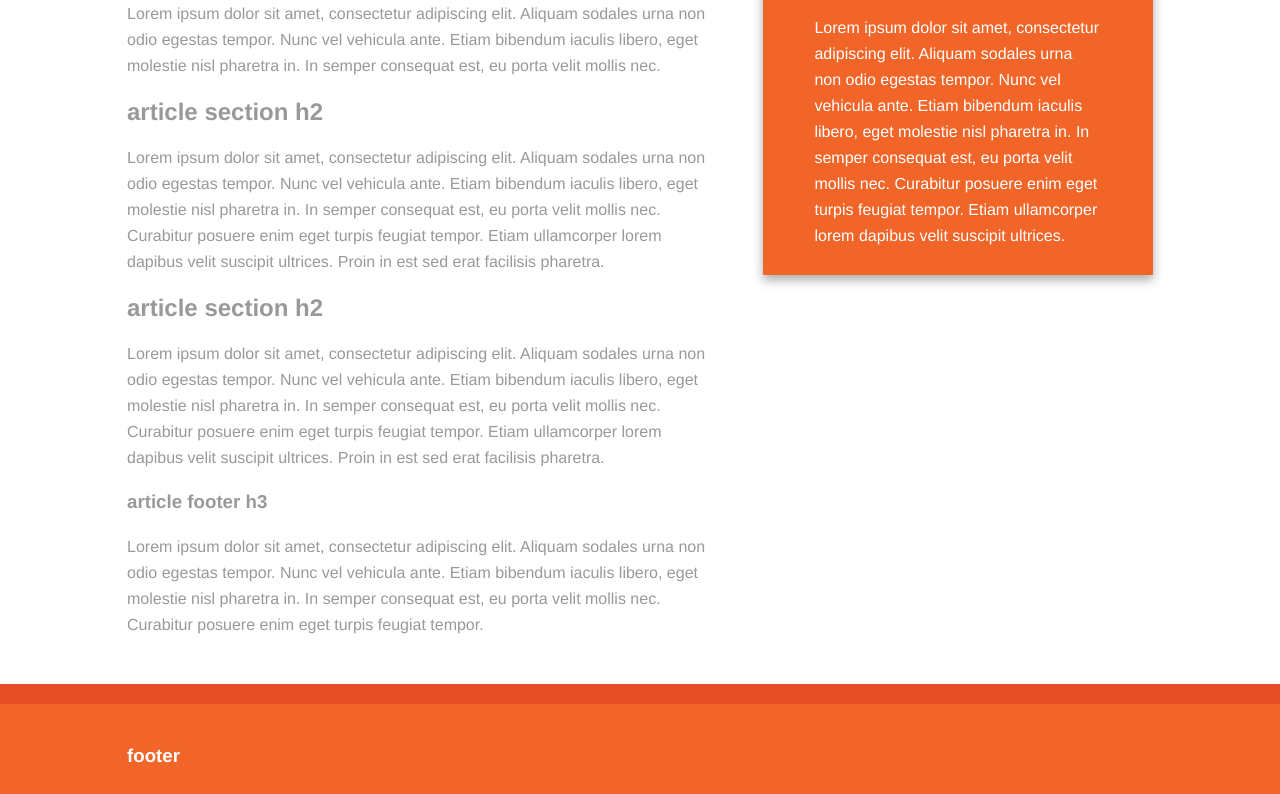
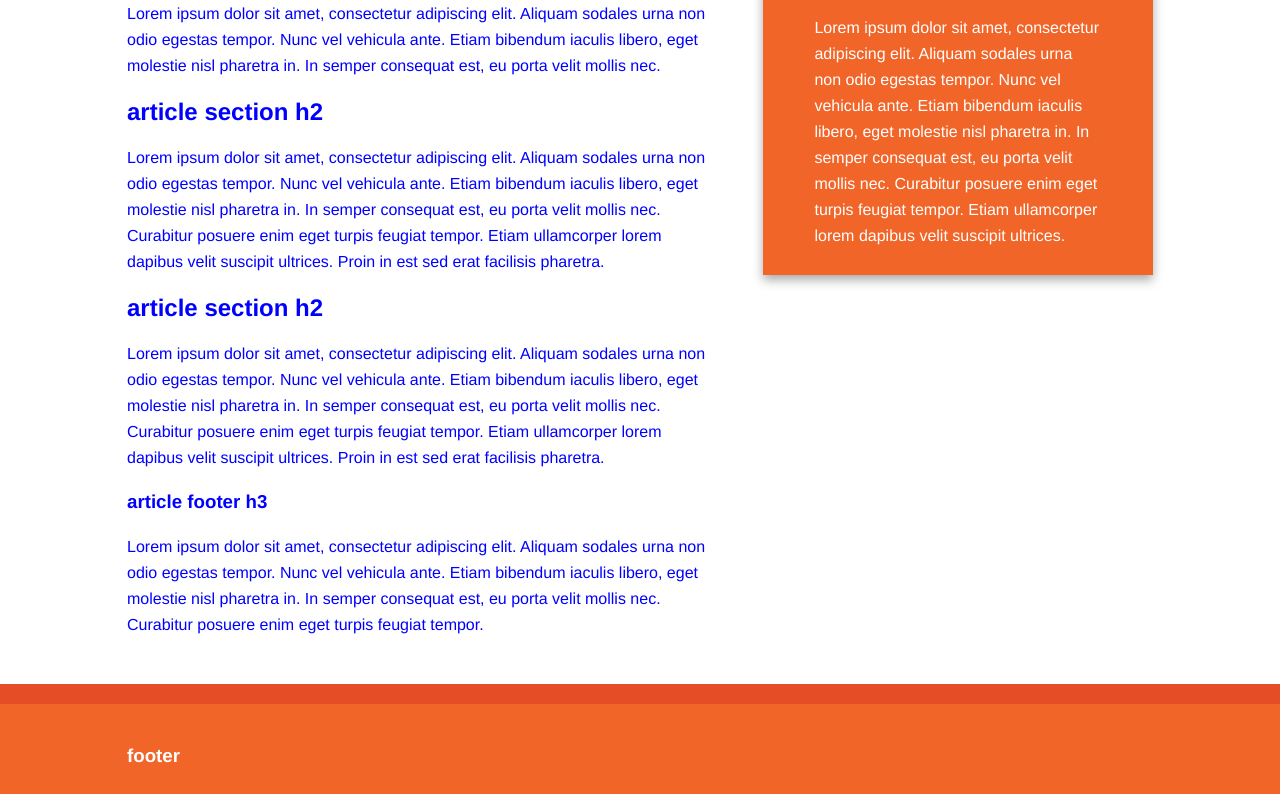
Before and after one commit to justenpeters/initializr, a plain HTML site: page index.html in a window 1280 px wide. Shown: the part 194-988 px from the top of the page. Drawn offline with nearby package versions, Linux system fonts and the light colour scheme.

Commit message:
Update main.css

```diff
--- a/css/main.css
+++ b/css/main.css
@@ -7,7 +7,7 @@ button,
 input,
 select,
 textarea {
-    color: #999;
+    color: blue;
 }
 
 body {
```
